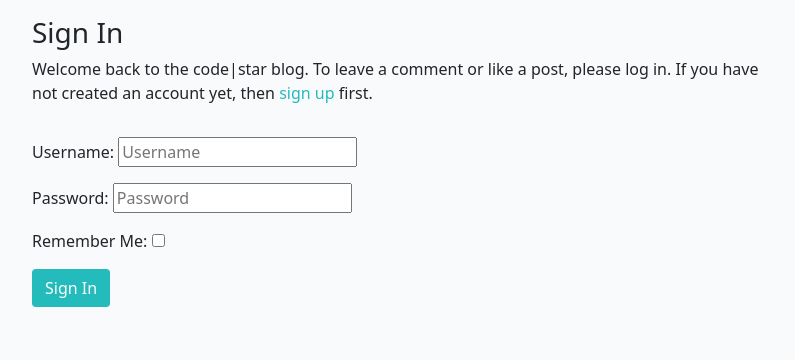
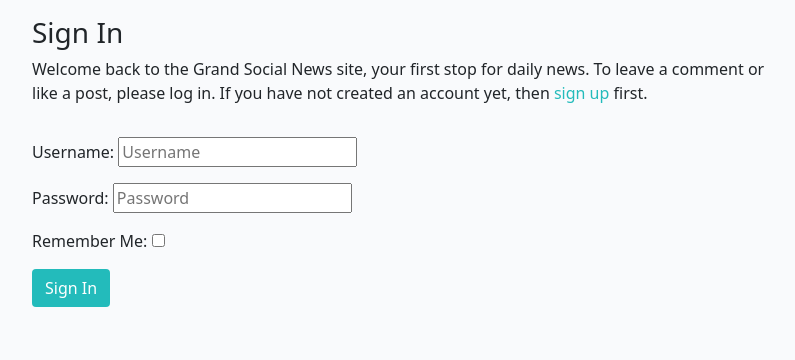
Before and after one commit to JamieCollins/django-project, a Django app: page /accounts/login/ in a window 1280 px wide. Shown: the part 60-420 px from the top of the page, without its empty margins (240-1035 px from the left). Run offline with Django 3.2, Linux system fonts and the light colour scheme; some libraries are stand-ins or nearby versions.

Commit message:
Update html text content for signup process

```diff
--- a/templates/account/login.html
+++ b/templates/account/login.html
@@ -12,7 +12,7 @@
     <div class="col-md-8 mt-3 offset-md-2">
       <h3>{% trans "Sign In" %}</h3>
 
-      <p>{% blocktrans %}Welcome back to the code|star blog. To leave a comment or like a post, please log in. If you
+      <p>{% blocktrans %}Welcome back to the Grand Social News site, your first stop for daily news. To leave a comment or like a post, please log in. If you
         have not created an account yet, then <a class="link" href="{{ signup_url }}">sign up</a>
         first.{% endblocktrans %}</p>
     </div>
```
